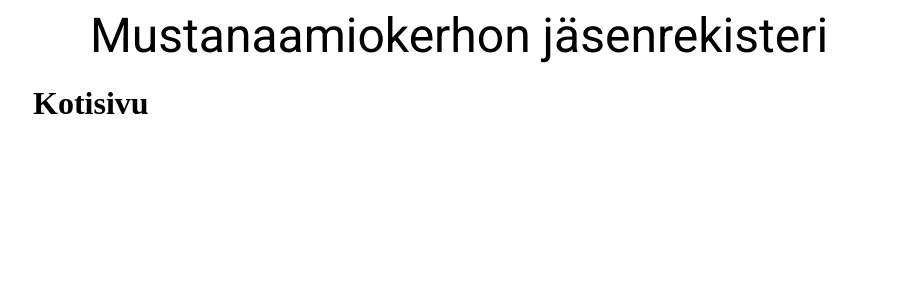
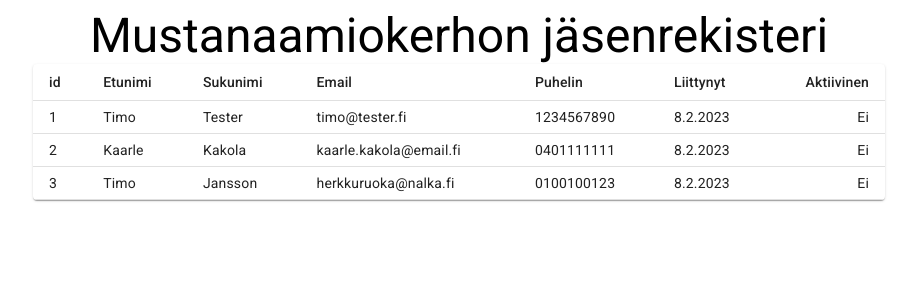
Before and after one commit to celmi001xamk/jasenrekisteri, a React (Create React App) app in the folder client/: page / in a window 1280 px wide. Shown: the top 300 px of the page, without its empty margins (181-1098 px from the left). Built offline with nearby package versions, Linux system fonts and the light colour scheme.

Commit message:
Frontpage component

```diff
--- a/client/src/App.tsx
+++ b/client/src/App.tsx
@@ -1,6 +1,7 @@
 import React from 'react';
 import { Container, Typography } from '@mui/material';
 import { Route, Routes } from 'react-router-dom';
+import { Frontpage } from '../src/components/Frontpage';
 
 const App: React.FC = (): React.ReactElement => {
 
@@ -10,7 +11,7 @@ const App: React.FC = (): React.ReactElement => {
       <Typography variant="h3" align="center">Mustanaamiokerhon jäsenrekisteri</Typography>
 
       <Routes>
-        <Route path="/" element={<h1>Kotisivu</h1>} />
+        <Route path="/" element={<Frontpage />} />
       </Routes>
 
 
--- /dev/null
+++ b/client/src/components/Frontpage.tsx
@@ -0,0 +1,69 @@
+import React from 'react';
+import { TableContainer, Table, TableRow, TableCell, TableHead, TableBody, Paper } from "@mui/material"
+import { Member } from "../interfaces/interfaces"
+export const Frontpage: React.FC = (): React.ReactElement => {
+
+    const testUsers: Member[] = [
+        {
+            "id": 1,
+            "lastname": "Tester",
+            "firstname": "Timo",
+            "email": "timo@tester.fi",
+            "phone": "1234567890",
+            "signedUpDate": new Date("2023-02-08T15:35:16.834Z"),
+            "active": false
+        },
+        {
+            "id": 2,
+            "lastname": "Kakola",
+            "firstname": "Kaarle",
+            "email": "kaarle.kakola@email.fi",
+            "phone": "0401111111",
+            "signedUpDate": new Date("2023-02-08T15:35:52.811Z"),
+            "active": false
+        },
+        {
+            "id": 3,
+            "lastname": "Jansson",
+            "firstname": "Timo",
+            "email": "herkkuruoka@nalka.fi",
+            "phone": "0100100123",
+            "signedUpDate": new Date("2023-02-08T15:36:58.888Z"),
+            "active": false
+        }
+    ]
+
+    return (
+        <TableContainer component={Paper}>
+            <Table sx={{ minWidth: "650" }} size="small">
+                <TableHead>
+                    <TableRow>
+                        <TableCell>id</TableCell>
+                        <TableCell>Etunimi</TableCell>
+                        <TableCell>Sukunimi</TableCell>
+                        <TableCell>Email</TableCell>
+                        <TableCell>Puhelin</TableCell>
+                        <TableCell>Liittynyt</TableCell>
+                        <TableCell  align="right">Aktiivinen</TableCell>
+                    </TableRow>
+                </TableHead>
+                <TableBody>
+                    {testUsers.map((row, idx) => (
+                        <TableRow
+                            key={idx}
+                        >
+                            <TableCell>{row.id}</TableCell>
+                            <TableCell>{row.firstname}</TableCell>
+                            <TableCell>{row.lastname}</TableCell>
+                            <TableCell>{row.email}</TableCell>
+                            <TableCell>{row.phone}</TableCell>
+                            <TableCell>{new Date(row.signedUpDate).toLocaleDateString("FI-fi")}</TableCell>
+                            <TableCell align="right">{(row.active) ? "Kyllä" : "Ei"}</TableCell>
+                        </TableRow>
+                    ))}
+                </TableBody>
+
+            </Table>
+        </TableContainer>
+    )
+}
--- /dev/null
+++ b/client/src/interfaces/interfaces.tsx
@@ -0,0 +1,9 @@
+export interface Member {
+    id: number,
+    firstname: string,
+    lastname: string,
+    email: string,
+    phone: string,
+    signedUpDate: Date,
+    active: boolean
+}
```
